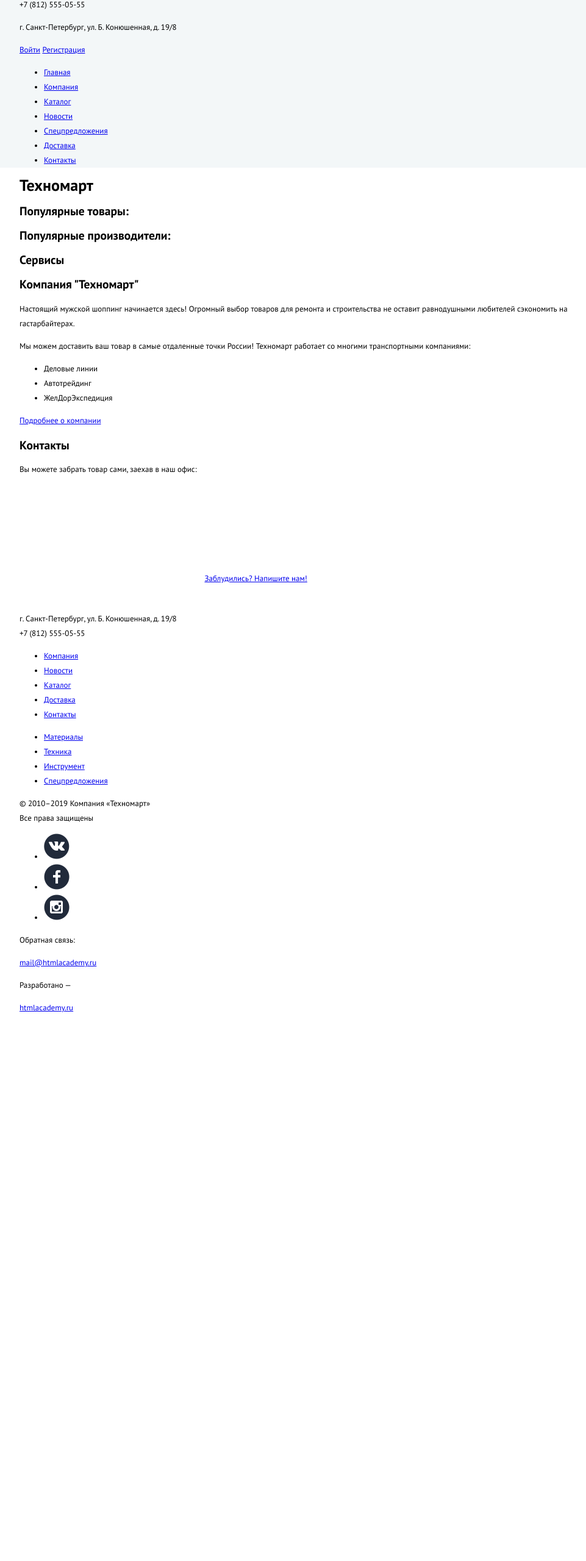
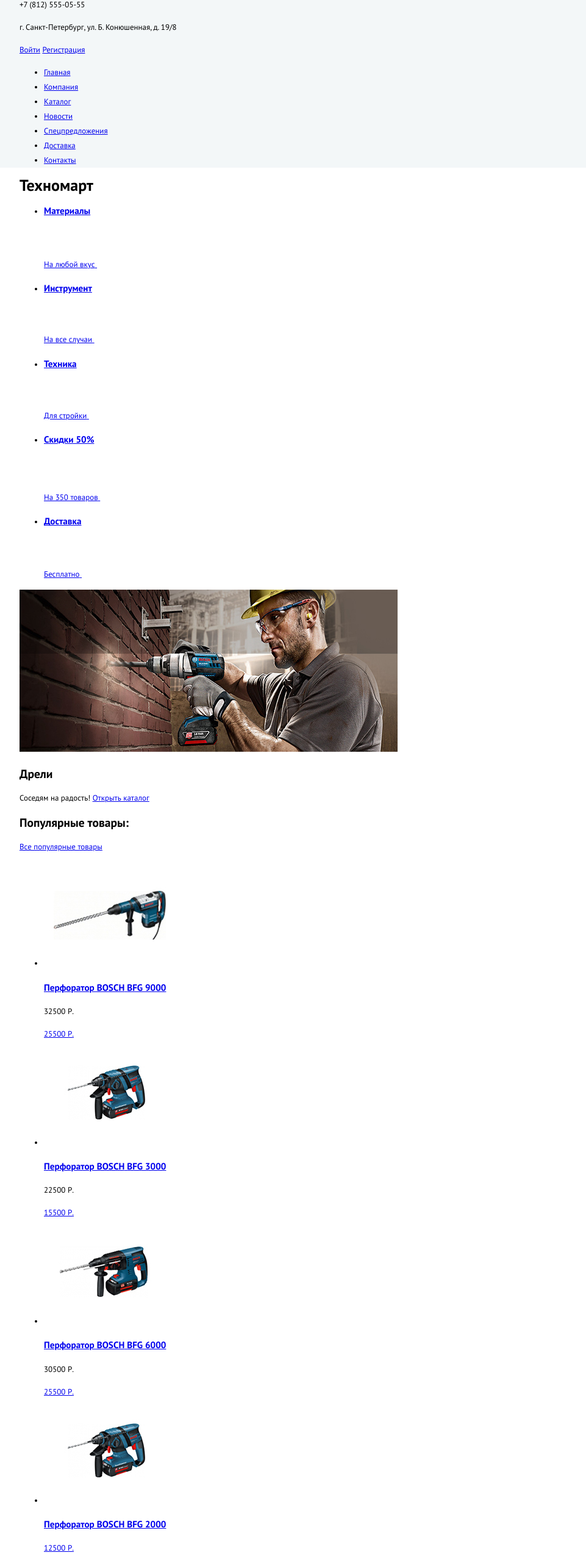
Before and after one commit to lustig314/872125-technomart-27, a plain HTML site: page index.html in a window 1280 px wide. Shown: the part 237-2797 px from the top of the page at 61% size, without its empty margins (128-1089 px from the left). Before the commit the page ends 1902 px from the top, so only its background shows below. Drawn offline with Linux system fonts and the light colour scheme; grey boxes are pictures that could not be loaded; a web font is replaced by a local one.

Commit message:
Доделал оставшуюся часть разметки

```diff
--- a/css/style.css
+++ b/css/style.css
@@ -7,7 +7,7 @@ body {
 	font-family: 'PT Sans', sans-serif;
 	line-height: 24px;
 	color: #000000;
-	font-size: 13px;
+  font-size: 13px;
 }
 
 .container {
--- a/index.html
+++ b/index.html
@@ -1,9 +1,10 @@
 <!DOCTYPE html>
 <html lang="ru">
   <head>
-    <meta charset="utf-8" />
+    <meta http-equiv="content-type" content="text/html; charset=utf-8" />
     <title>HTML Academy: Техномарт</title>
-    <link href="https://fonts.googleapis.com/css?family=Cuprum:400,400i,700|PT+Sans:400,700&display=swap&subset=cyrillic" rel="stylesheet">
+    <link href="https://fonts.googleapis.com/css?family=Cuprum:400,400i,700&display=swap&subset=cyrillic" rel="stylesheet">
+    <link href="https://fonts.googleapis.com/css?family=PT+Sans:400,700&display=swap&subset=cyrillic" rel="stylesheet">
     <link rel="stylesheet" href="css/style.css" />
     <link rel="stylesheet" href="css/normalize.css" />
   </head>
@@ -60,28 +61,143 @@
       <section class="top">
         <div class="container">
           <h1>Техномарт</h1>
-          <!--Пока не нужно по дз-->
+          <ul class="top__items" >
+            <li class="top__item-1">
+              <a href="#">
+                <h3>Материалы</h3>
+                <span>На любой вкус</span>
+                <img src="img/top-icon1.png" alt="Иконка - материалы">
+              </a>
+            </li>
+            <li class="top__item-2">
+              <a href="#">
+                <h3>Инструмент</h3>
+                <span>На все случаи</span>
+                <img src="img/top-icon2.png" alt="Иконка - инструмент">
+              </a>
+            </li>
+            <li class="top__item-3">
+              <a href="#">
+                <h3>Техника</h3>
+                <span>Для стройки</span>
+                <img src="img/top-icon3.png" alt="Иконка - техника">
+              </a>
+            </li>
+            <li class="top__item-4">
+              <a href="#">
+                <h3>Скидки 50%</h3>
+                <span>На 350 товаров</span>
+                <img src="img/top-icon4.png" alt="Иконка - скидки">
+              </a>
+            </li>
+            <li class="top__item-5">
+              <a href="#">
+                <h3>Доставка</h3>
+                <span>Бесплатно</span>
+                <img src="img/top-icon5.png" alt="Иконка - доставка">
+              </a>
+            </li>
+          </ul>
+          <div class="top__slider">
+            <img src="img/top-image.jpg" alt="Фоновое изображение">
+            <h2>Дрели</h2>
+            <span>Соседям на радость!</span>
+            <a class="top__slider-btn" href="catalog.html">Открыть каталог</a>
+          </div>
         </div>
       </section>
 
       <section class="popular-goods">
         <div class="container">
           <h2>Популярные товары:</h2>
-          <!--Пока не нужно по дз-->
+          <a class="popular-goods__btn" href="#">Все популярные товары</a>
+          <ul class="popular-goods__list">
+            <li class="good-1">
+              <img src="img/perforator-3.jpg" alt="Перфоратор BOSCH BFG 9000">
+              <h3>
+                <a href="#">
+                  <span>Перфоратор BOSCH</span>
+                  <span>BFG 9000</span>
+                </a>
+              </h3>
+              <p>32500 Р.</p>
+              <a class="price-btn" href="#">25500 Р.</a>
+            </li>
+            <li class="good-2">
+              <img src="img/perforator-1.jpg" alt="Перфоратор BOSCH BFG 3000">
+              <h3>
+                <a href="#">
+                  <span>Перфоратор BOSCH</span>
+                  <span>BFG 3000</span>
+                </a>
+              </h3>
+              <p>22500 Р.</p>
+              <a class="price-btn" href="#">15500 Р.</a>
+            </li>
+            <li class="good-3">
+              <img src="img/perforator-2.jpg" alt="Перфоратор BOSCH BFG 6000">
+              <h3>
+                <a href="#">
+                  <span>Перфоратор BOSCH</span>
+                  <span>BFG 6000</span>
+                </a>
+              </h3>
+              <p>30500 Р.</p>
+              <a class="price-btn" href="#">25500 Р.</a>
+            </li>
+            <li class="good-4">
+              <img src="img/perforator-1.jpg" alt="Перфоратор BOSCH BFG 2000">
+              <h3>
+                <a href="#">
+                  <span>Перфоратор BOSCH</span>
+                  <span>BFG 2000</span>
+                </a>
+              </h3>
+              <a class="price-btn" href="#">12500 Р.</a>
+            </li>
+          </ul>
         </div>
       </section>
 
       <section class="popular-brands">
         <div class="container">
           <h2>Популярные производители:</h2>
-          <!--Пока не нужно по дз-->
+          <a class="popular-brands__btn" href="#">Все производители</a>
+          <ul class="popular-brands__list">
+            <li><img src="img/brand-1.jpg" alt="Bosch"></li>
+            <li><img src="img/brand-2.jpg" alt="Makita"></li>
+            <li><img src="img/brand-3.jpg" alt="DeWALT"></li>
+            <li><img src="img/brand-4.jpg" alt="Интерскол"></li>
+            <li><img src="img/brand-5.jpg" alt="Hitachi"></li>
+            <li><img src="img/brand-6.jpg" alt="LG"></li>
+            <li><img src="img/brand-7.jpg" alt="AEG"></li>
+            <li><img src="img/brand-8.jpg" alt="Metabo"></li>
+          </ul>
         </div>
       </section>
 
       <section class="services">
         <div class="container">
-          <h2>Сервисы</h2>
-          <!--Пока не нужно по дз-->
+          <div class="services__title">
+            <h2>Сервисы</h2>
+            <p>Хороший интернет-магазин отличается от плохого не только ценами!
+            Мы стараемся изо всех сил, чтобы сделать ваши покупки приятными.</p>
+          </div>
+          <div class="services__inner">
+            <ul class="services__inner-list">
+              <li><button>Доставка</button></li>
+              <li><button>Гарантия</button></li>
+              <li><button>Кредит</button></li>
+            </ul>
+            <div class="services__inner-descr">
+              <h3>Доставка</h3>
+              <p>Мы с удовольствием доставим ваш товар прямо
+                к вашему подъезду совершенно бесплатно!
+                Ведь мы неплохо заработаем,
+                поднимая его на ваш этаж!</p>
+            </div>
+          </div>
+          <img src="img/car.jpg" alt="Иконка машины">
         </div>
       </section>
 
@@ -103,7 +219,7 @@
             <h2>Контакты</h2>
             <p>Вы можете забрать товар сами,
             заехав в наш офис:</p>
-            <iframe src="https://www.google.com/maps/embed?pb=!1m18!1m12!1m3!1d1998.6036253003165!2d30.320858716173472!3d59.938719169054075!2m3!1f0!2f0!3f0!3m2!1i1024!2i768!4f13.1!3m3!1m2!1s0x4696310fca145cc1%3A0x42b32648d8238007!2z0JHQvtC70YzRiNCw0Y8g0JrQvtC90Y7RiNC10L3QvdCw0Y8g0YPQuy4sIDE5LzgsINCh0LDQvdC60YIt0J_QtdGC0LXRgNCx0YPRgNCzLCAxOTExODY!5e0!3m2!1sru!2sru!4v1579894871171!5m2!1sru!2sru" width="300" height="158" frameborder="0" style="border:0;" allowfullscreen=""></iframe>
+            <iframe src="https://www.google.com/maps/embed?pb=!1m18!1m12!1m3!1d1998.6036253003165!2d30.320858716173472!3d59.938719169054075!2m3!1f0!2f0!3f0!3m2!1i1024!2i768!4f13.1!3m3!1m2!1s0x4696310fca145cc1%3A0x42b32648d8238007!2z0JHQvtC70YzRiNCw0Y8g0JrQvtC90Y7RiNC10L3QvdCw0Y8g0YPQuy4sIDE5LzgsINCh0LDQvdC60YIt0J_QtdGC0LXRgNCx0YPRgNCzLCAxOTExODY!5e0!3m2!1sru!2sru!4v1579894871171!5m2!1sru!2sru" width="300" height="158" style="border:0;" allowfullscreen=""></iframe>
             <a class="contacts__btn" href="#">Заблудились? Напишите нам!</a>
           </div>
         </div>
```
Also changed, not shown: catalog.html (+16 -5 lines), img/brand-1.jpg (added), img/brand-2.jpg (added), img/brand-3.jpg (added), img/brand-4.jpg (added), img/brand-5.jpg (added), img/brand-6.jpg (added), img/brand-7.jpg (added), img/brand-8.jpg (added), img/car.jpg (added), img/perforator-3.jpg (added), img/top-icon1.png (added), img/top-icon2.png (added), img/top-icon3.png (added), 3 more files.
